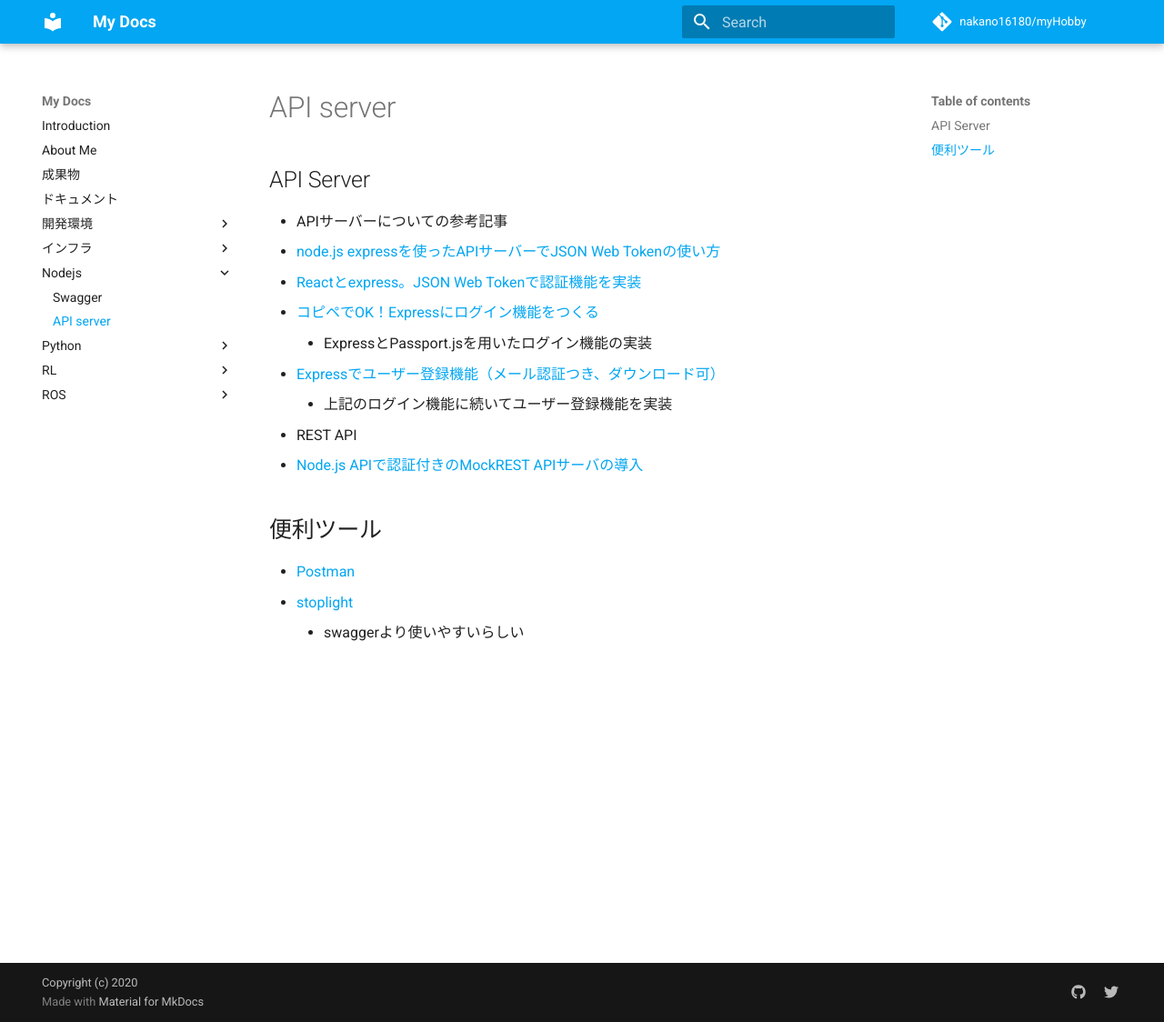
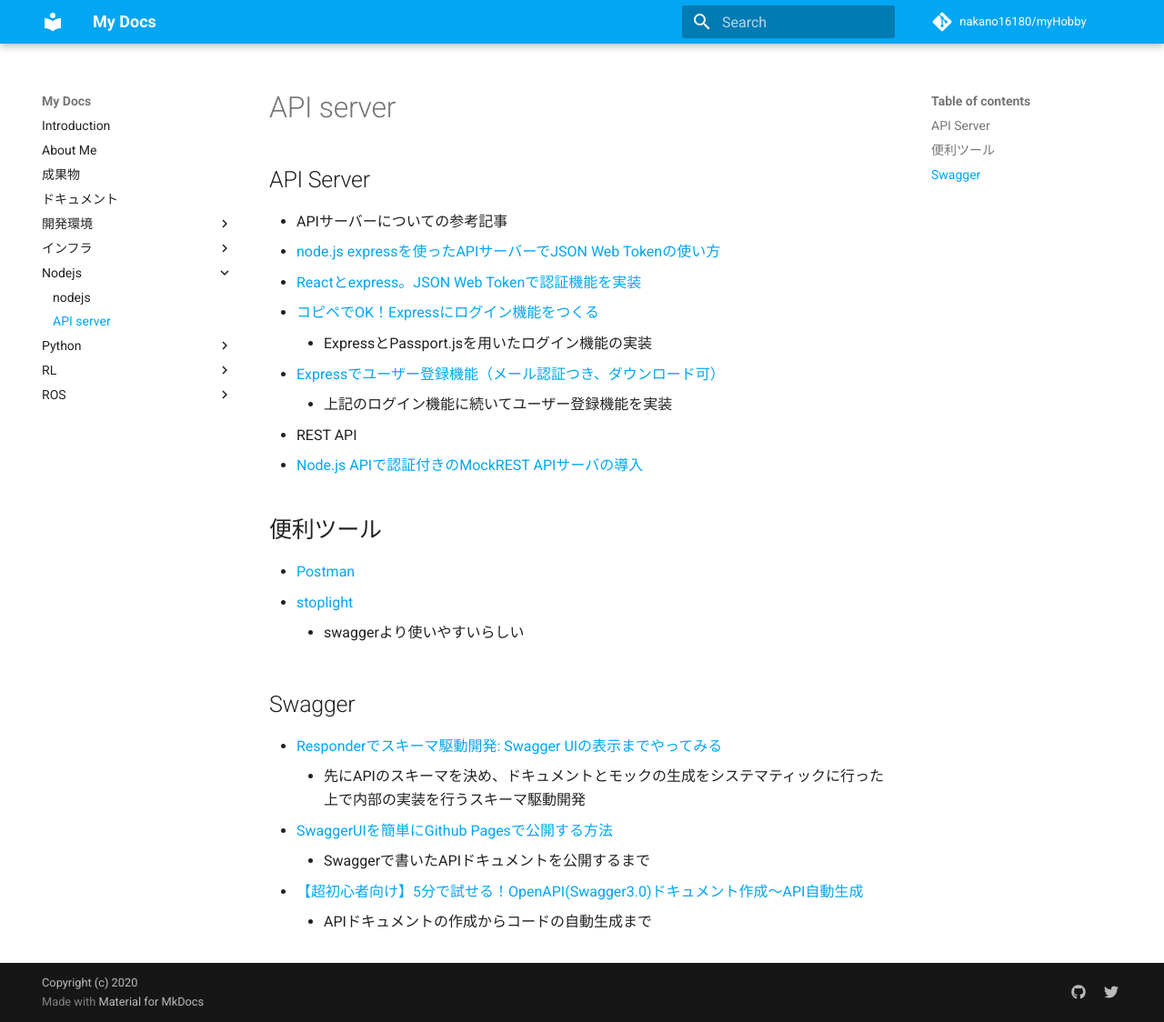
Before and after one commit to nakano16180/myHobby, an MkDocs documentation site: the page built from docs/Nodejs/API.md, in a window 1280 px wide and 1124 px high. Shown: the whole window at 91% size. Built offline with MkDocs 1.6.1 and Material for MkDocs 9.7.7, drawn with Linux system fonts in a browser that asks for light colours; comment, search, counter and statistics services are not loaded.

Commit message:
update nodejs

```diff
--- a/docs/Nodejs/API.md
+++ b/docs/Nodejs/API.md
@@ -13,3 +13,11 @@
   - [Postman](https://www.webprofessional.jp/master-api-workflow-postman/)
   - [stoplight](https://stoplight.io/)
     - swaggerより使いやすいらしい
+
+## Swagger
+  - [Responderでスキーマ駆動開発: Swagger UIの表示までやってみる](https://qiita.com/bee2/items/6ad572a7be053974ab7f)
+    - 先にAPIのスキーマを決め、ドキュメントとモックの生成をシステマティックに行った上で内部の実装を行うスキーマ駆動開発
+  - [SwaggerUIを簡単にGithub Pagesで公開する方法](https://qiita.com/youdays/items/38f15b90402d097fb13e)
+    - Swaggerで書いたAPIドキュメントを公開するまで
+  - [【超初心者向け】5分で試せる！OpenAPI(Swagger3.0)ドキュメント作成〜API自動生成](https://qiita.com/se_fy/items/ad05a3c6825bb9612170)
+    - APIドキュメントの作成からコードの自動生成まで
--- a/mkdocs.yml
+++ b/mkdocs.yml
@@ -59,7 +59,7 @@
       - docker-lambda: ./dev/docker-lambda.md
       - Minio: ./dev/minio.md
   - Nodejs:
-    - Swagger: ./Nodejs/swagger.md
+    - nodejs: ./Nodejs/nodejs.md
     - API server: ./Nodejs/API.md
   - Python:
     - python: ./Python/python.md
```
Also changed, not shown: docs/Nodejs/nodejs.md (added, +8 -0 lines), docs/Nodejs/swagger.md (deleted, +0 -7 lines).
